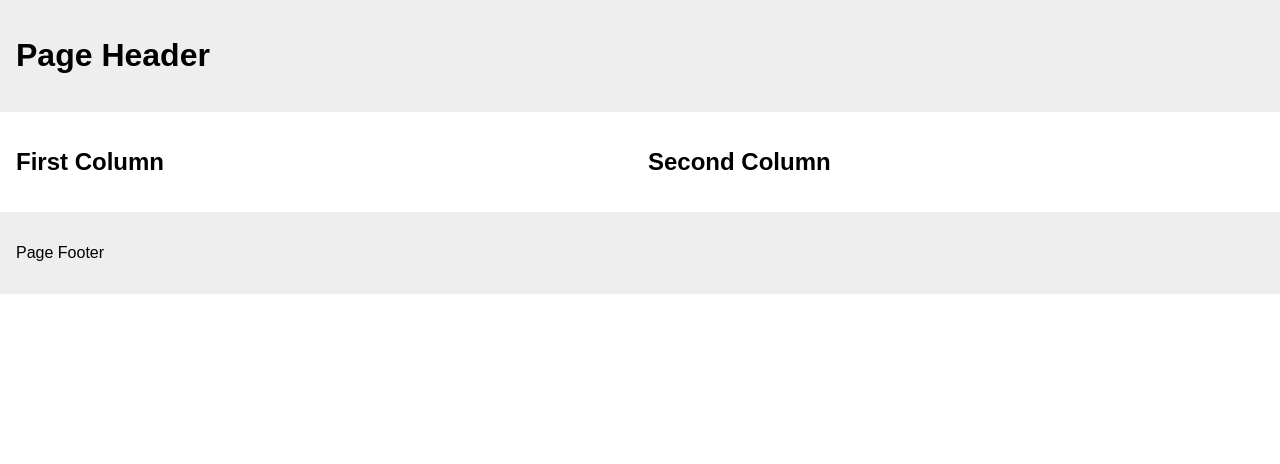
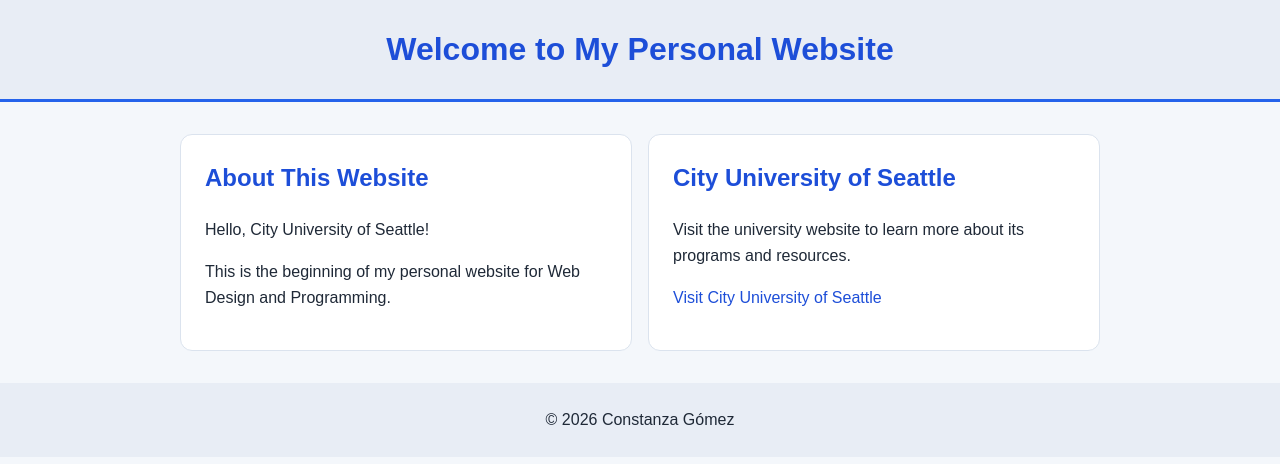
Before and after one commit to prosYcons/PE, a plain HTML site: page index.html in a window 1280 px wide. Drawn offline with Linux system fonts and the light colour scheme.

Commit message:
completed

```diff
--- a/index.html
+++ b/index.html
@@ -11,20 +11,36 @@
 
 <body>
     <header>
-		<h1>Page Header</h1>
+        <h1>Welcome to My Personal Website</h1>
     </header>
 
     <main class="columns">
         <section aria-label="First column">
-			<h2>First Column</h2>
+            <h2>About This Website</h2>
+            <p>Hello, City University of Seattle!</p>
+            <p>
+                This is the beginning of my personal website for
+                Web Design and Programming.
+            </p>
         </section>
+
         <section aria-label="Second column">
-			<h2>Second Column</h2>
+            <h2>City University of Seattle</h2>
+            <p>
+                Visit the university website to learn more about
+                its programs and resources.
+            </p>
+            <p>
+                <a href="https://www.cityu.edu/">
+                    Visit City University of Seattle
+                </a>
+            </p>
         </section>
     </main>
 
     <footer>
-		<p>Page Footer</p>
+        <p>&copy; 2026 Constanza Gómez</p>
     </footer>
 </body>
+
 </html>
--- a/style.css
+++ b/style.css
@@ -4,20 +4,71 @@
 
 body {
     margin: 0;
-	font-family: sans-serif;
+    font-family: Arial, Helvetica, sans-serif;
+    font-size: 16px;
+    line-height: 1.6;
+    color: #1f2937;
+    background-color: #f4f7fb;
 }
 
 header,
 footer {
-	padding: 1rem;
-	background: #eee;
+    padding: 1.5rem;
+    text-align: center;
+    background-color: #e8edf5;
+}
+
+header {
+    border-bottom: 3px solid #2563eb;
+}
+
+header h1 {
+    margin: 0;
+    color: #1d4ed8;
+    font-size: 2rem;
 }
 
 .columns {
     display: grid;
     grid-template-columns: repeat(2, minmax(0, 1fr));
     gap: 1rem;
-	padding: 1rem;
+    width: min(920px, calc(100% - 2rem));
+    margin: 2rem auto;
+}
+
+.columns section {
+    padding: 1.5rem;
+    background-color: #ffffff;
+    border: 1px solid #dbe3ee;
+    border-radius: 12px;
+}
+
+.columns h2 {
+    margin-top: 0;
+    color: #1d4ed8;
+}
+
+a {
+    color: #1d4ed8;
+    text-decoration: none;
+}
+
+a:hover {
+    color: #1e40af;
+    text-decoration: underline;
+}
+
+a:focus-visible {
+    outline: 2px solid #2563eb;
+    outline-offset: 3px;
+}
+
+footer {
+    margin-top: 2rem;
+}
+
+footer p {
+    margin: 0;
 }
 
 @media (max-width: 600px) {
```
Lines whose indentation alone changed are shown as unchanged.
